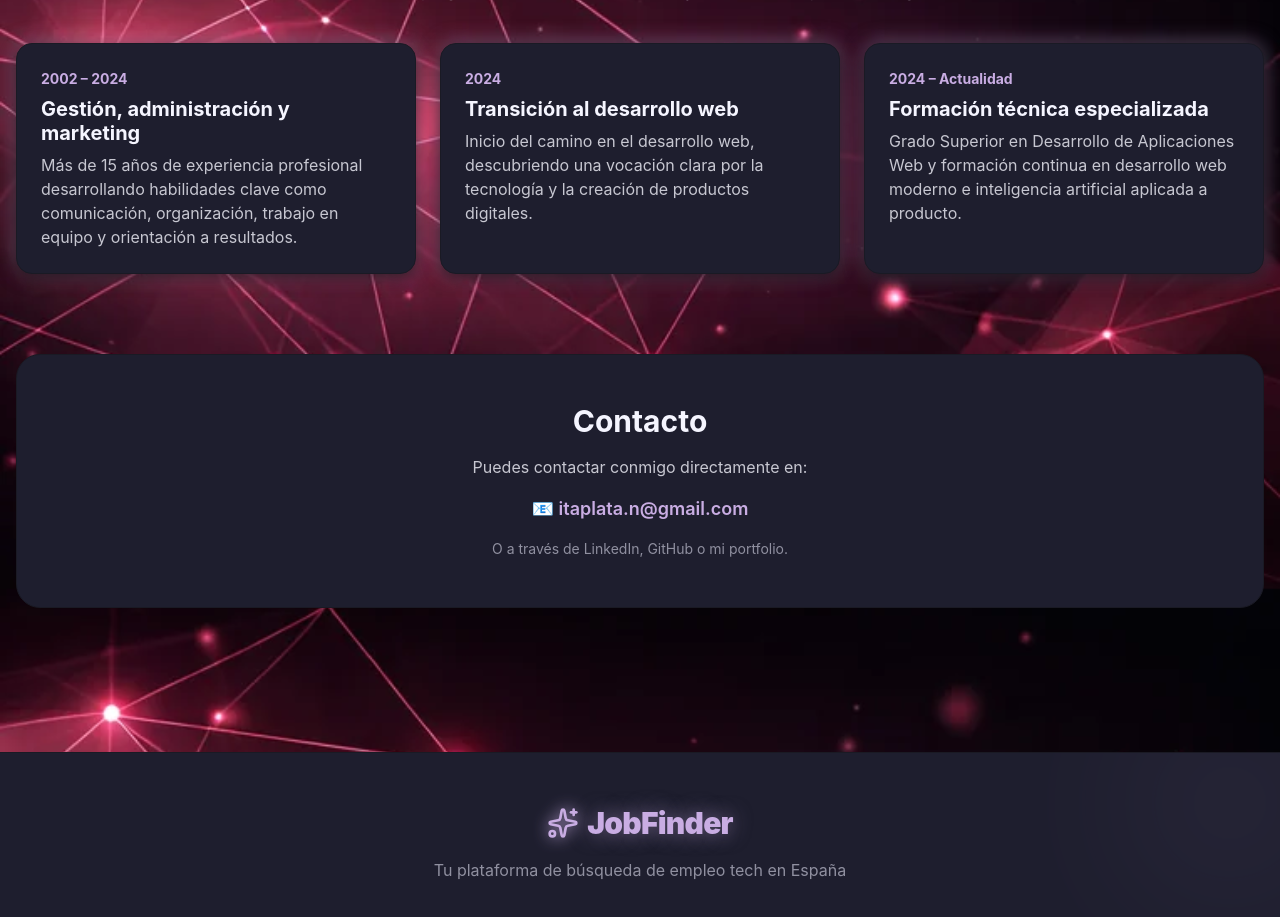
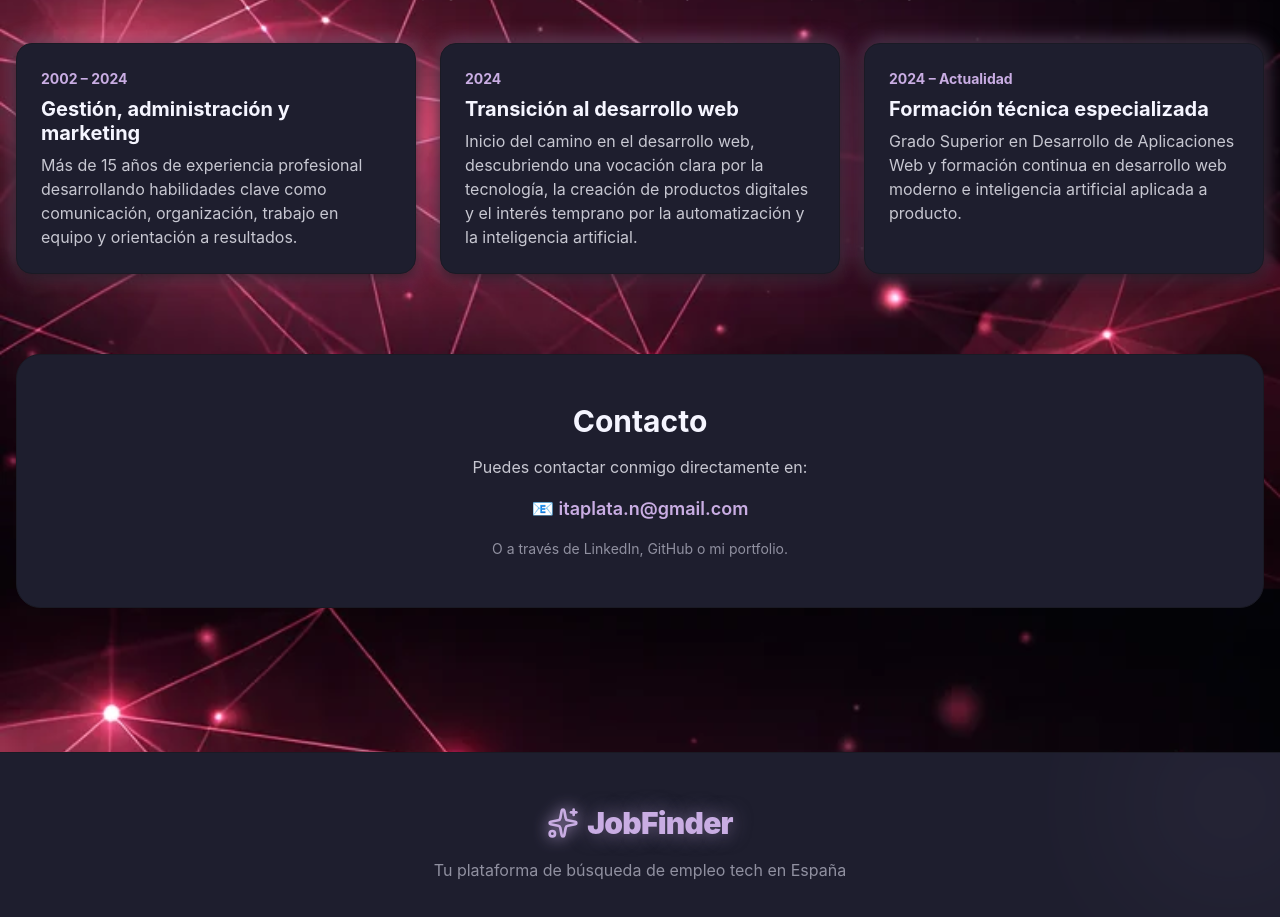
Before and after one commit to BenitaPlata/jobfinder-frontend, a React (Vite) app: page /about in a window 1280 px wide. Shown: the part 1120-2037 px from the top of the page. Built offline with nearby package versions, Linux system fonts and the light colour scheme.

Commit message:
fix: cambios diseño navbar

```diff
--- a/src/components/common/Navbar.jsx
+++ b/src/components/common/Navbar.jsx
@@ -146,8 +146,8 @@ function Navbar() {
                 </Button>
               )}
 
-              <Button mt={4} onClick={handleLogout} leftIcon={<LogOut size={16} />}>
-                Cerrar sesión
+              <Button size="sm" onClick={handleLogout} leftIcon={<LogOut size={16} />}>
+                Cerrar Sesión
               </Button>
             </VStack>
           </DrawerBody>
--- a/src/pages/About.jsx
+++ b/src/pages/About.jsx
@@ -38,7 +38,7 @@ function About() {
       period: '2024',
       title: 'Transición al desarrollo web',
       description:
-        'Inicio del camino en el desarrollo web, descubriendo una vocación clara por la tecnología y la creación de productos digitales.',
+        'Inicio del camino en el desarrollo web, descubriendo una vocación clara por la tecnología, la creación de productos digitales y el interés temprano por la automatización y la inteligencia artificial.',
     },
     {
       period: '2024 – Actualidad',
```
